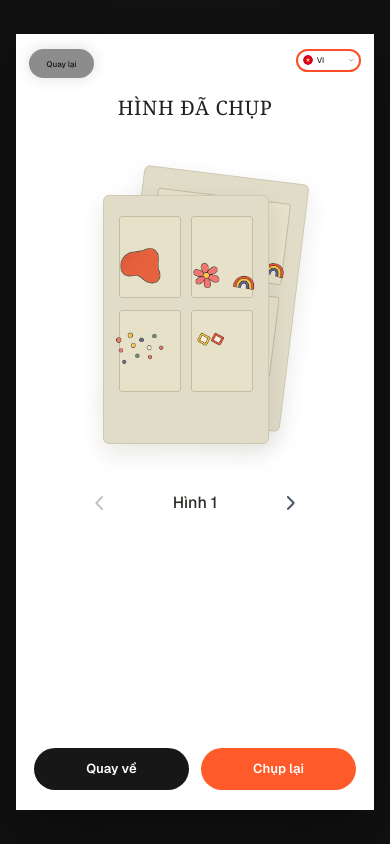
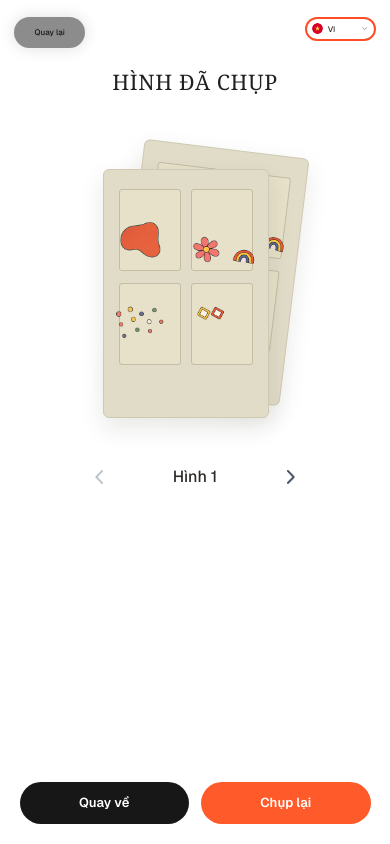
Before and after one commit to lahieuphong/btmt-photobooth, a Next.js app: page /captured in a window 390 px wide. Built offline with nearby package versions, Linux system fonts and the light colour scheme.

Commit message:
fix(ui): make photobooth shell full-viewport and lock mobile scroll
- switch screen shell to full-width/full-height dvh-svh container

- prevent horizontal overflow and overscroll on small screens

```diff
--- a/app/globals.css
+++ b/app/globals.css
@@ -14,14 +14,30 @@
 
 html {
   height: 100%;
+  width: 100%;
+  overflow-x: clip;
 }
 
 body {
   min-height: 100%;
+  width: 100%;
   margin: 0;
+  overflow-x: hidden;
   background: var(--background);
   color: var(--foreground);
   font-family: var(--font-geist-sans), Arial, Helvetica, sans-serif;
+}
+
+@media (max-width: 767px) {
+  html,
+  body {
+    height: 100%;
+    min-height: 100svh;
+    min-height: 100dvh;
+    overflow: hidden;
+    overscroll-behavior: none;
+    touch-action: manipulation;
+  }
 }
 
 img,
--- a/src/features/photobooth/components/PhotoboothScreenShell.tsx
+++ b/src/features/photobooth/components/PhotoboothScreenShell.tsx
@@ -21,8 +21,8 @@ export default function PhotoboothScreenShell({
       : PhotoboothBackgroundPlain
 
   return (
-    <main className="flex min-h-screen items-center justify-center bg-[#111111] p-4">
-      <section className="relative h-[92vh] aspect-[1080/1920] overflow-hidden bg-white shadow-[0_20px_60px_rgba(0,0,0,0.35)]">
+    <main className="relative isolate flex h-[100svh] h-[100dvh] w-full max-w-full items-center justify-center overflow-hidden bg-white">
+      <section className="absolute inset-0 overflow-hidden bg-white">
         <div className="h-full w-full">
           <BackgroundComponent backgroundImage={backgroundImage}>
             {children}
```
